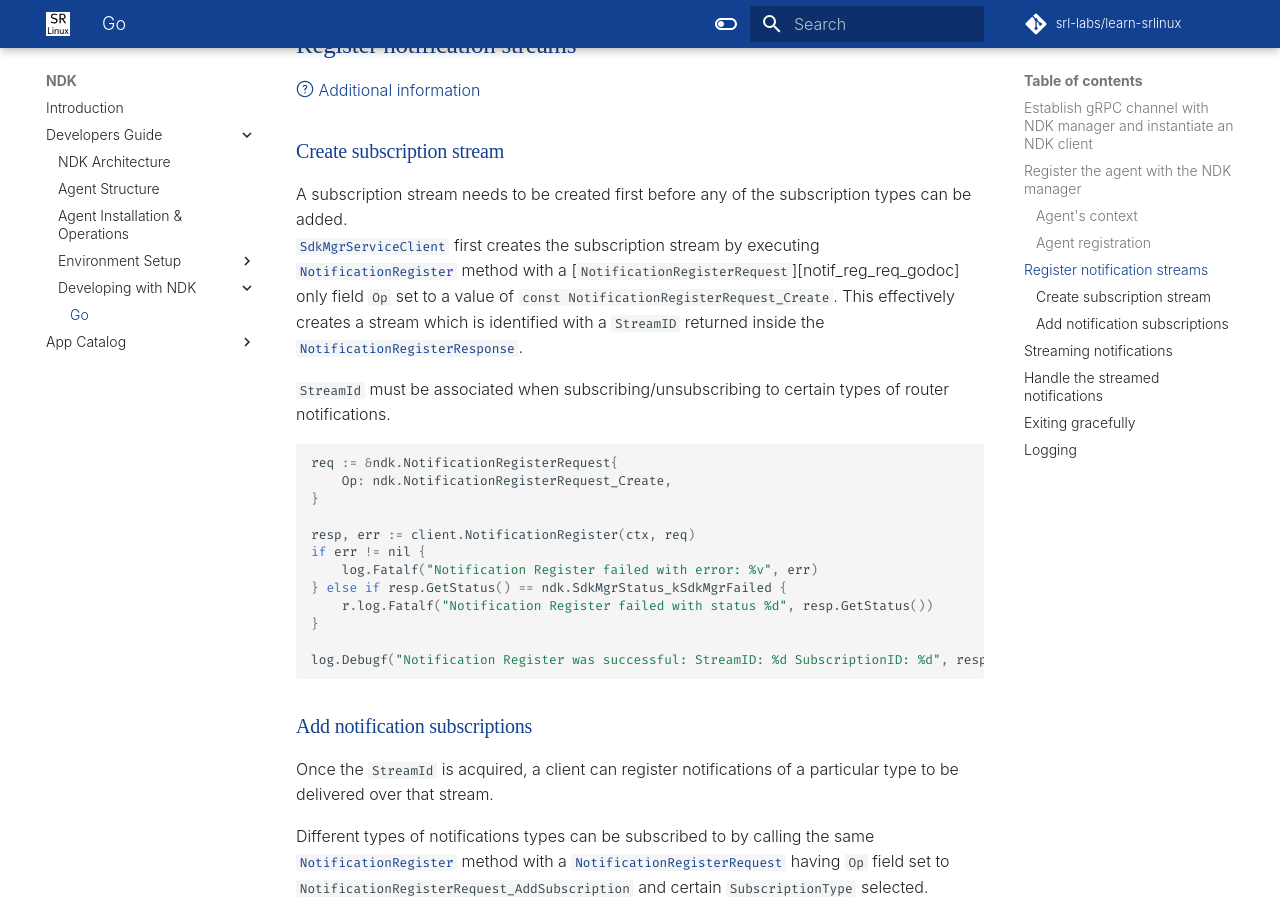
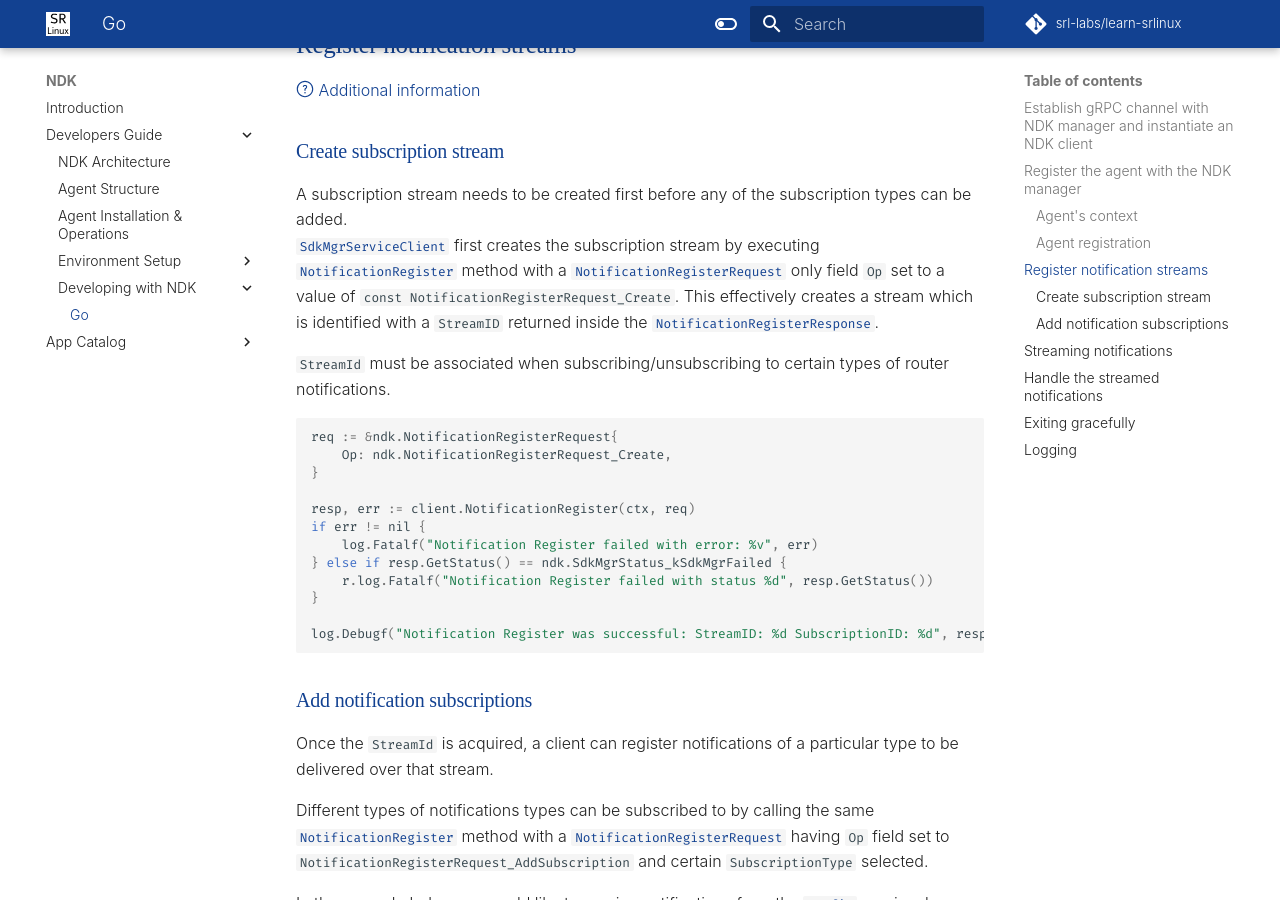
Before and after one commit to srl-labs/learn-srlinux, an MkDocs documentation site: the page built from docs/ndk/guide/dev/go.md, in a window 1280 px wide and 900 px high, scrolled down 2398 px. Built offline with MkDocs 1.6.1 and Material for MkDocs 9.7.7, drawn with Linux system fonts in a browser that asks for light colours; some web fonts are replaced; comment, search, counter and statistics services are not loaded.

Commit message:
dev/go broken link

```diff
--- a/docs/ndk/guide/dev/go.md
+++ b/docs/ndk/guide/dev/go.md
@@ -95,7 +95,7 @@ if err != nil {
 ### Create subscription stream
 
 A subscription stream needs to be created first before any of the subscription types can be added.
-[`SdkMgrServiceClient`][NewSdkMgrServiceClient_godoc] first creates the subscription stream by executing [`NotificationRegister`][NewSdkMgrServiceClient_godoc] method with a [`NotificationRegisterRequest`][notif_reg_req_godoc] only field `Op` set to a value of `const NotificationRegisterRequest_Create`. This effectively creates a stream which is identified with a `StreamID` returned inside the [`NotificationRegisterResponse`][NotificationRegisterResponse_godoc].
+[`SdkMgrServiceClient`][NewSdkMgrServiceClient_godoc] first creates the subscription stream by executing [`NotificationRegister`][NewSdkMgrServiceClient_godoc] method with a [`NotificationRegisterRequest`][NotificationRegisterRequest_godoc] only field `Op` set to a value of `const NotificationRegisterRequest_Create`. This effectively creates a stream which is identified with a `StreamID` returned inside the [`NotificationRegisterResponse`][NotificationRegisterResponse_godoc].
 
 `StreamId` must be associated when subscribing/unsubscribing to certain types of router notifications.
 
@@ -169,8 +169,8 @@ if err != nil {
 
 [SdkNotificationService_doc]: https://rawcdn.githack.com/nokia/srlinux-ndk-protobufs/v0.1.0/doc/index.html#srlinux.sdk.SdkNotificationService
 [NewSdkNotificationServiceClient_godoc]: https://pkg.go.dev/github.com/nokia/srlinux-ndk-go@v0.1.0/ndk#NewSdkNotificationServiceClient
-[SdkNotificationServiceClient_godoc]: <https://pkg.go.dev/github.com/nokia/srlinux-ndk-go@v0.1.0/ndk#SdkNotificationServiceClient>
-[NotificationStreamRequest_godoc]: <https://pkg.go.dev/github.com/nokia/srlinux-ndk-go@v0.1.0/ndk#NotificationStreamRequest>
+[SdkNotificationServiceClient_godoc]: https://pkg.go.dev/github.com/nokia/srlinux-ndk-go@v0.1.0/ndk#SdkNotificationServiceClient
+[NotificationStreamRequest_godoc]: https://pkg.go.dev/github.com/nokia/srlinux-ndk-go@v0.1.0/ndk#NotificationStreamRequest
 
 ## Handle the streamed notifications
 
```
